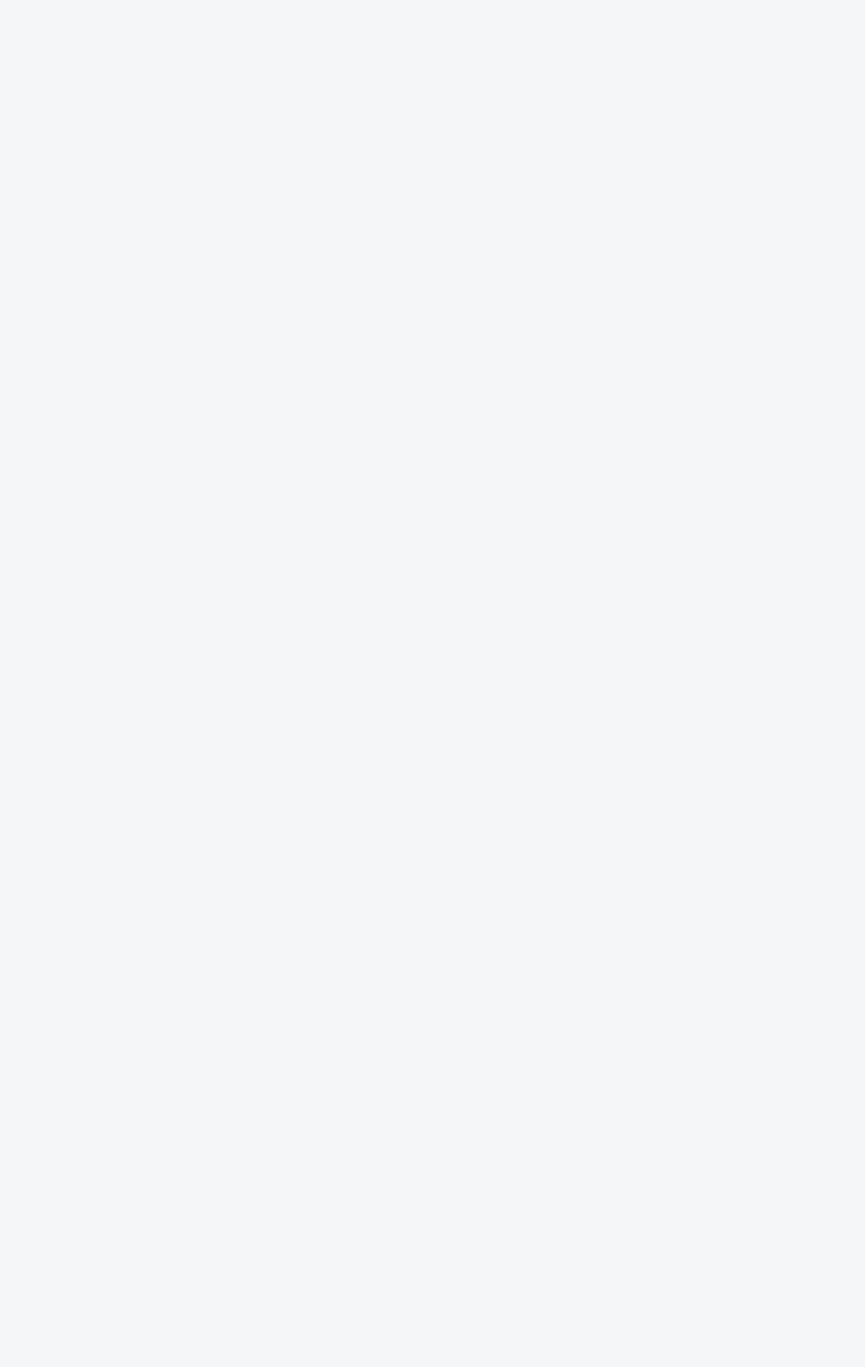
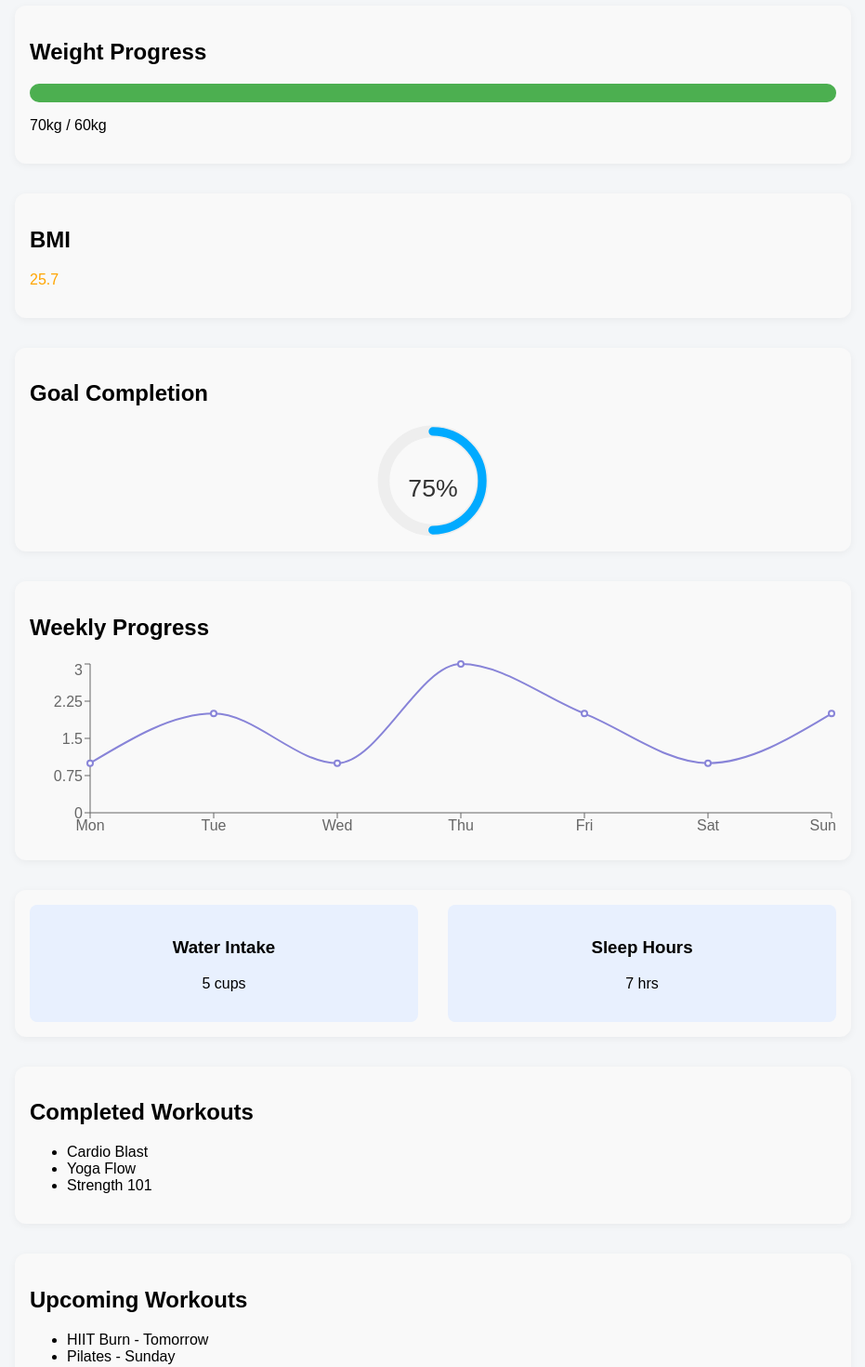
Before and after one commit to Moringa-SDF-PT10/group-12-fitness-tracker-app-project, a React (Vite) app: page /Dashboard in a window 1280 px wide. Shown: the part 160-1630 px from the top of the page at 93% size, without its empty margins (174-1105 px from the left). Before the commit the page ends 800 px from the top, so only its background shows below. Built offline with nearby package versions, Linux system fonts and the light colour scheme.

Commit message:
updated the DashboardPage component with dummy hardcoded data

```diff
--- a/package.json
+++ b/package.json
@@ -12,11 +12,13 @@
   "dependencies": {
     "animejs": "^4.0.2",
     "chart.js": "^4.4.9",
+    "framer-motion": "^12.15.0",
     "lucide-react": "^0.511.0",
     "react": "^19.1.0",
     "react-chartjs-2": "^5.3.0",
     "react-dom": "^19.1.0",
-    "react-router-dom": "^7.6.1"
+    "react-router-dom": "^7.6.1",
+    "recharts": "^2.15.3"
   },
   "devDependencies": {
     "@eslint/js": "^9.25.0",
--- a/src/index.css
+++ b/src/index.css
@@ -399,3 +399,111 @@ button {
   scrollbar-color: #444 #1e1e1e;
   scrollbar-width: thin;
 }
+
+/* dashboard page styling
+
+/* Base Styles */
+.dashboard {
+  padding: 2rem;
+  font-family: sans-serif;
+  max-width: 900px;
+  margin: 0 auto;
+}
+
+.section {
+  margin-bottom: 2rem;
+  padding: 1rem;
+  background: var(--section-bg);
+  border-radius: 12px;
+  box-shadow: 0 2px 8px rgba(0, 0, 0, 0.05);
+}
+
+.progress-bar {
+  height: 20px;
+  background-color: #4caf50;
+  border-radius: 10px;
+  transition: width 0.5s ease-in-out;
+}
+
+.ring {
+  width: 120px;
+  height: 120px;
+  margin: 0 auto;
+}
+
+.ring svg {
+  width: 100%;
+  height: 100%;
+}
+
+.circle-bg {
+  fill: none;
+  stroke: var(--circle-bg);
+  stroke-width: 3.8;
+}
+
+.circle {
+  fill: none;
+  stroke: #00aaff;
+  stroke-width: 2.8;
+  stroke-linecap: round;
+  animation: dash 1s ease-out forwards;
+}
+
+.percentage {
+  fill: var(--text-color);
+  font-size: 0.5rem;
+  text-anchor: middle;
+  dominant-baseline: central;
+}
+
+@keyframes dash {
+  from {
+    stroke-dasharray: 0, 100;
+  }
+  to {
+    stroke-dasharray: 75, 100;
+  }
+}
+
+.trackers {
+  display: flex;
+  justify-content: space-between;
+  gap: 2rem;
+}
+
+.trackers div {
+  flex: 1;
+  background: var(--tracker-bg);
+  padding: 1rem;
+  border-radius: 8px;
+  text-align: center;
+}
+
+.reminder {
+  background-color: var(--reminder-bg);
+  border-left: 5px solid var(--reminder-border);
+  padding: 1rem;
+  border-radius: 6px;
+  font-weight: bold;
+}
+
+/* Light Mode (default) */
+:root {
+  --section-bg: #f9f9f9;
+  --circle-bg: #eee;
+  --text-color: #333;
+  --tracker-bg: #e8f0fe;
+  --reminder-bg: #fff3cd;
+  --reminder-border: #ffeeba;
+}
+
+/* Dark Mode */
+[data-theme='dark'] {
+  --section-bg: #1e1e1e;
+  --circle-bg: #444;
+  --text-color: #f0f0f0;
+  --tracker-bg: #2c3e50;
+  --reminder-bg: #3e3e3e;
+  --reminder-border: #ffd54f;
+}
--- a/src/pages/DashboardPage.jsx
+++ b/src/pages/DashboardPage.jsx
@@ -1,10 +1,124 @@
-import React from "react";
+import React, { useState, useEffect } from 'react';
+import { LineChart, Line, XAxis, YAxis, Tooltip, ResponsiveContainer } from 'recharts';
+import { motion } from 'framer-motion';
 
 function DashboardPage() {
+  const [userData, setUserData] = useState({
+    name: 'Desmond Voyage',
+    weight: 70,
+    goalWeight: 60,
+    height: 165,
+    waterIntake: 5,
+    sleepHours: 7,
+    fitnessLevel: 'intermediate',
+    goalsCompleted: 4,
+    goalsTotal: 6,
+    ringProgress: 75,
+    weeklyProgress: [
+      { day: 'Mon', value: 1 },
+      { day: 'Tue', value: 2 },
+      { day: 'Wed', value: 1 },
+      { day: 'Thu', value: 3 },
+      { day: 'Fri', value: 2 },
+      { day: 'Sat', value: 1 },
+      { day: 'Sun', value: 2 },
+    ],
+    completedWorkouts: ['Cardio Blast', 'Yoga Flow', 'Strength 101'],
+    upcomingWorkouts: ['HIIT Burn - Tomorrow', 'Pilates - Sunday'],
+  });
+
+  const weightProgress = Math.min((userData.weight / userData.goalWeight) * 100, 100);
+  const bmi = (userData.weight / ((userData.height / 100) ** 2)).toFixed(1);
+
+  const getBMIColor = () => {
+    const val = parseFloat(bmi);
+    if (val < 18.5) return 'blue';
+    if (val < 24.9) return 'green';
+    if (val < 29.9) return 'orange';
+    return 'red';
+  };
+
   return (
-    <div>
-      <h2>Welcome to FitBuddy!</h2>
-      <p>Track your workouts, view progress, and stay motivated.</p>
+    <div className="dashboard">
+      <h1>Welcome, {userData.name}</h1>
+
+      <div className="section">
+        <h2>Weight Progress</h2>
+        <motion.div className="progress-bar" initial={{ width: 0 }} animate={{ width: `${weightProgress}%` }} />
+        <p>{userData.weight}kg / {userData.goalWeight}kg</p>
+      </div>
+
+      <div className="section">
+        <h2>BMI</h2>
+        <p style={{ color: getBMIColor() }}>{bmi}</p>
+      </div>
+
+      <div className="section">
+        <h2>Goal Completion</h2>
+        <motion.div
+          className="ring"
+          initial={{ strokeDashoffset: 100 }}
+          animate={{ strokeDashoffset: 100 - userData.ringProgress }}
+        >
+          <svg viewBox="0 0 36 36">
+            <path
+              className="circle-bg"
+              d="M18 2.0845
+                a 15.9155 15.9155 0 0 1 0 31.831
+                a 15.9155 15.9155 0 0 1 0 -31.831"
+            />
+            <path
+              className="circle"
+              strokeDasharray={`${userData.ringProgress}, 100`}
+              d="M18 2.0845
+                a 15.9155 15.9155 0 0 1 0 31.831
+                a 15.9155 15.9155 0 0 1 0 -31.831"
+            />
+            <text x="18" y="20.35" className="percentage">{userData.ringProgress}%</text>
+          </svg>
+        </motion.div>
+      </div>
+
+      <div className="section">
+        <h2>Weekly Progress</h2>
+        <ResponsiveContainer width="100%" height={200}>
+          <LineChart data={userData.weeklyProgress}>
+            <XAxis dataKey="day" />
+            <YAxis />
+            <Tooltip />
+            <Line type="monotone" dataKey="value" stroke="#8884d8" strokeWidth={2} />
+          </LineChart>
+        </ResponsiveContainer>
+      </div>
+
+      <div className="section trackers">
+        <div>
+          <h3>Water Intake</h3>
+          <p>{userData.waterIntake} cups</p>
+        </div>
+        <div>
+          <h3>Sleep Hours</h3>
+          <p>{userData.sleepHours} hrs</p>
+        </div>
+      </div>
+
+      <div className="section">
+        <h2>Completed Workouts</h2>
+        <ul>
+          {userData.completedWorkouts.map((workout, idx) => <li key={idx}>{workout}</li>)}
+        </ul>
+      </div>
+
+      <div className="section">
+        <h2>Upcoming Workouts</h2>
+        <ul>
+          {userData.upcomingWorkouts.map((workout, idx) => <li key={idx}>{workout}</li>)}
+        </ul>
+      </div>
+
+      <div className="section reminder">
+        <h3>💧💧 Stay hydrated champ! Drink a glass of water.</h3>
+      </div>
     </div>
   );
 }
```
Also changed, not shown: 1 other file (tests, documents, lock files or other folders).
